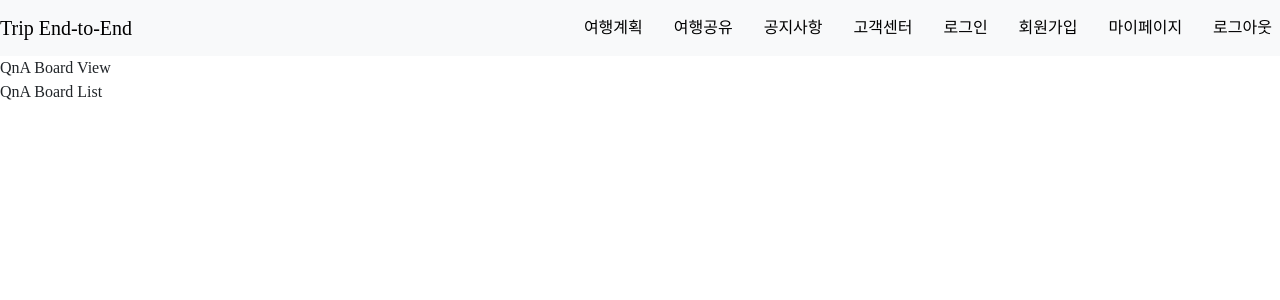
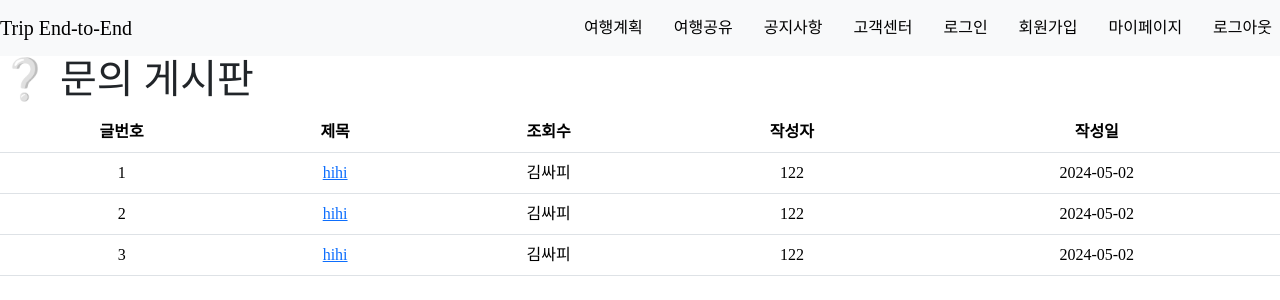
Before and after one commit to zpqmdh/trip_end_to_end_FE, a Vue app: page /qna/list in a window 1280 px wide. Shown: the top 300 px of the page. Built offline with nearby package versions, Linux system fonts and the light colour scheme; a web font is replaced by a local one.

Commit message:
feat: QnA 게시판 리스트 화면 구성

```diff
--- a/src/components/qna_board/QnABoardDetail.vue
+++ b/src/components/qna_board/QnABoardDetail.vue
@@ -1,5 +1,23 @@
-<script setup></script>
+<script setup>
+import { ref, onMounted } from "vue";
+import { useRoute } from "vue-router";
+import { localAxios } from "@/util/http-commons.js";
+
+const route = useRoute();
+const local = localAxios();
+
+console.log(route.params.id);
+const getQnADetail = (id) => {
+  local.get("qna/" + id).then(({ data }) => {
+    console.log(data);
+  });
+};
+onMounted(() => {
+  getQnADetail(route.params.id);
+});
+</script>
 <template>
   <div>QnA Board Detail</div>
+  <div>{{ $route.params.id }}</div>
 </template>
 <style scoped></style>
--- a/src/components/qna_board/QnABoardList.vue
+++ b/src/components/qna_board/QnABoardList.vue
@@ -1,5 +1,55 @@
-<script setup></script>
+<script setup>
+import QnABoardArticleItem from "@/components/qna_board/item/QnABoardArticleItem.vue";
+import { ref, onMounted } from "vue";
+const articles = ref([
+  {
+    articleNo: "1",
+    subject: "hihi",
+    hit: "122",
+    userId: "김싸피",
+    registerTime: "2024-05-02",
+  },
+  {
+    articleNo: "2",
+    subject: "hihi",
+    hit: "122",
+    userId: "김싸피",
+    registerTime: "2024-05-02",
+  },
+  {
+    articleNo: "3",
+    subject: "hihi",
+    hit: "122",
+    userId: "김싸피",
+    registerTime: "2024-05-02",
+  },
+]);
+
+const getArticleList = () => {};
+
+onMounted(() => {
+  getArticleList();
+});
+</script>
 <template>
-  <div>QnA Board List</div>
+  <h1>❔ 문의 게시판</h1>
+  <table class="table table-hover">
+    <thead>
+      <tr class="text-center">
+        <th scope="col">글번호</th>
+        <th scope="col">제목</th>
+        <th scope="col">조회수</th>
+        <th scope="col">작성자</th>
+        <th scope="col">작성일</th>
+      </tr>
+    </thead>
+    <tbody>
+      <QnABoardArticleItem
+        v-for="article in articles"
+        :key="article.articleNo"
+        :article="article"
+      ></QnABoardArticleItem>
+    </tbody>
+  </table>
 </template>
 <style scoped></style>
--- a/src/components/qna_board/item/QnABoardArticleItem.vue
+++ b/src/components/qna_board/item/QnABoardArticleItem.vue
@@ -1,5 +1,20 @@
-<script setup></script>
+<script setup>
+defineProps({ article: Object });
+</script>
 <template>
-  <div>QnA Board Article Item</div>
+  <tr class="text-center">
+    <td>{{ article.articleNo }}</td>
+    <td>
+      <router-link
+        :to="{
+          name: 'qna-detail',
+          params: { id: article.articleNo },
+        }"
+        >{{ article.subject }}</router-link
+      >
+    </td>
+    <td>{{ article.userId }}</td>
+    <td>{{ article.hit }}</td>
+    <td>{{ article.registerTime }}</td>
+  </tr>
 </template>
-<style scoped></style>
--- a/src/views/TheQnABoardView.vue
+++ b/src/views/TheQnABoardView.vue
@@ -2,7 +2,6 @@
 import { RouterView } from "vue-router";
 </script>
 <template>
-  <div>QnA Board View</div>
   <RouterView />
 </template>
 <style scoped></style>
```
